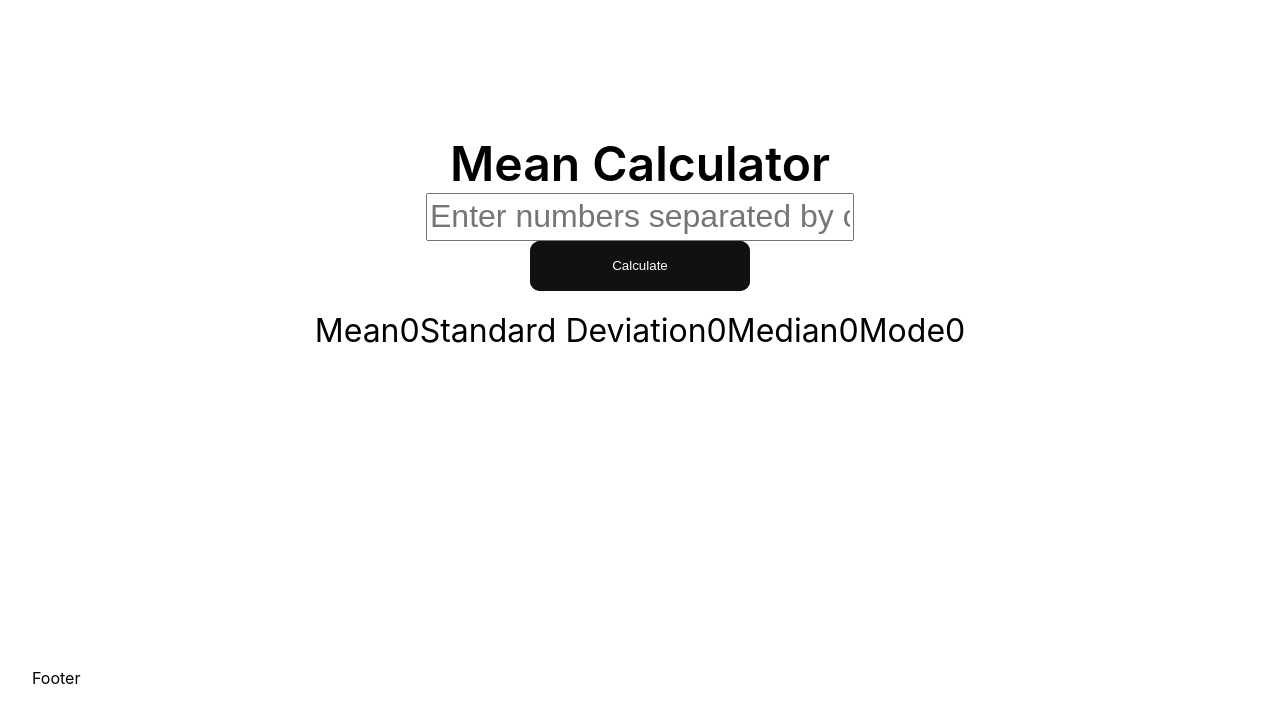
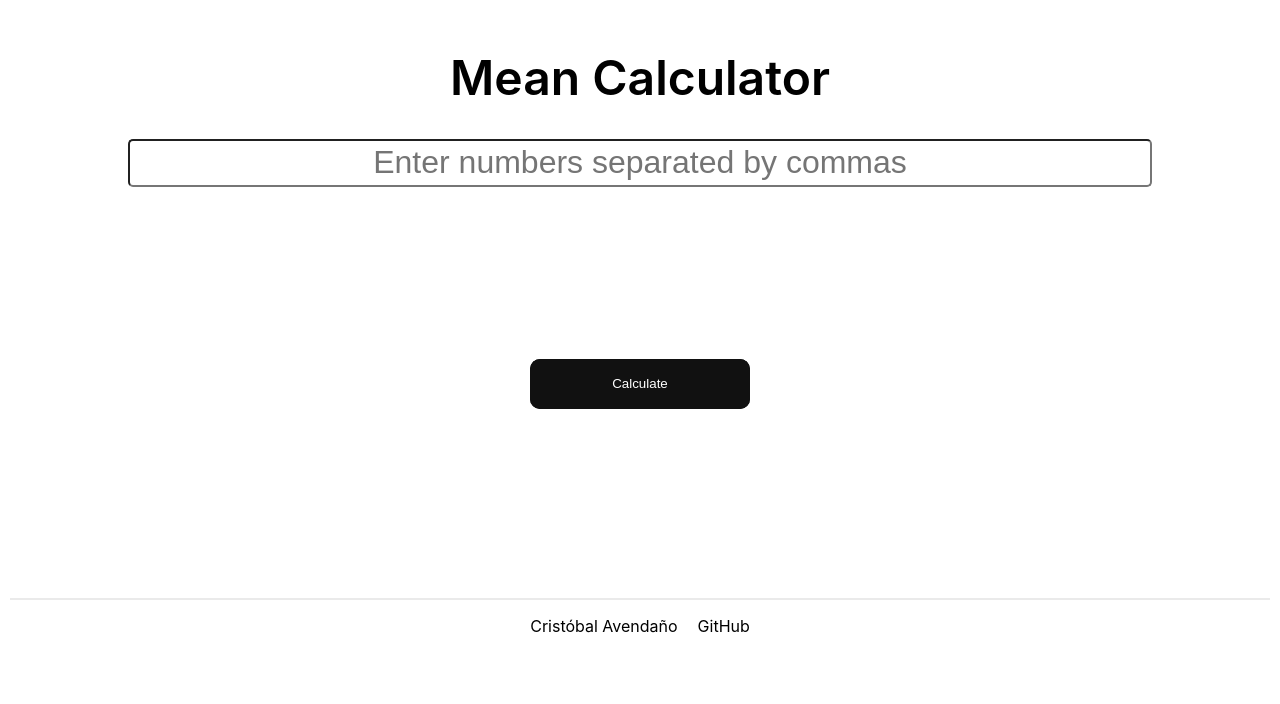
Before and after one commit to c050/mean, a Next.js app: page / in a window 1280 px wide. Shown: the part 148-852 px from the top of the page. After the commit the page ends 800 px from the top, so only its background shows below. Built offline with nearby package versions, Linux system fonts and the light colour scheme.

Commit message:
style(index): results

```diff
--- a/components/Footer.js
+++ b/components/Footer.js
@@ -1,7 +1,12 @@
+import styles from '../styles/Footer.module.css'
+
 export default function Footer() {
   return (
-    <div className="footer">
-      <p>Footer</p>
+    <div className={styles.footer}>
+      <div className={styles.flex}>
+        <p className={styles.content}>Cristóbal Avendaño </p>
+        <p className={styles.content}><a href="https://github.com/crisavendano"> GitHub</a></p>
+      </div>
     </div>
   );
 }
--- a/pages/index.js
+++ b/pages/index.js
@@ -13,9 +13,7 @@ export default function Home() {
   const [standardDeviation, setStandardDeviation] = useState(0);
   const [median, setMedian] = useState(0);
   const [mode, setMode] = useState(0);
-  const [numbers, setNumbers] = useState([
-    1, 2, 3, 4, 5, 6, 7, 8, 9, 10
-  ]);
+  const [numbers, setNumbers] = useState([]);
 
   async function getNumbers() {
     const numberArray = [];
@@ -61,17 +59,25 @@ export default function Home() {
           id="numbers_input"
           type="text"
           placeholder="Enter numbers separated by commas" />
-        <button className={button_styles.glow_on_hover} onClick={calculate}>Calculate</button>
         <div className={styles.results}>
+          <div className={styles.card}>
             <p>Mean</p>
             <p>{mean}</p>
+          </div>
+          <div className={styles.card}>
             <p>Standard Deviation</p>
             <p>{standardDeviation}</p>
+          </div>
+          <div className={styles.card}>
             <p>Median</p>
             <p>{median}</p>
+          </div>
+          <div className={styles.card}>
             <p>Mode</p>
             <p>{mode}</p>
           </div>
+        </div>
+        <button className={button_styles.glow_on_hover} onClick={calculate}>Calculate</button>
       </main>
       <Footer />
     </div>
--- /dev/null
+++ b/styles/Footer.module.css
@@ -0,0 +1,16 @@
+.footer
+{
+    position: fixed;
+    padding: 10px 10px 0px 10px;
+    bottom: 0;
+    width: 100%;
+}
+.flex{
+    display: flex;
+    flex-direction: row;
+    align-items: center;
+    justify-content: center;
+    border-top: 2px solid #eaeaea;
+    gap: 20px;
+
+}
--- a/styles/Home.module.css
+++ b/styles/Home.module.css
@@ -1,10 +1,5 @@
-.container {
-  padding: 0 2rem;
-}
-
 .main {
-  min-height: 100vh;
-  padding: 4rem 0;
+  min-height: 90vh;
   flex: 1;
   display: flex;
   flex-direction: column;
@@ -18,18 +13,31 @@
   justify-content: center;
   align-items: center;
   height: 3rem;
+  width: 80%;
   margin: 0 0.5rem;
   font-size: 2rem;
   text-align: center;
+  border-radius: 5px;
+
 }
 
 .results{
-  display: flex;
-  flex-direction: row;
-  justify-content: center;
-  align-items: center;
-  height: 5rem;
-  margin: 0 0.5rem;
-  font-size: 2rem;
+  display: grid;
+  width: 80%;
+  grid-template-columns: repeat(4, 1fr);
+  justify-items: center;
+  align-items: center
+
+}
+
+.card {
+  color: white;
+  font-size: 20px;
+  padding: 20px;
   text-align: center;
+  width: 80%;
+  height: 100%;
+  }
+.card:hover {
+  box-shadow: 0 8px 16px 0 rgba(0,0,0,0.2);
 }
--- a/styles/globals.css
+++ b/styles/globals.css
@@ -28,6 +28,5 @@ a {
 h1{
   font-size:3rem;
   font-weight: 600;
-  margin: 0;
   text-align: center;
 }
```
Lines whose indentation alone changed are shown as unchanged.
